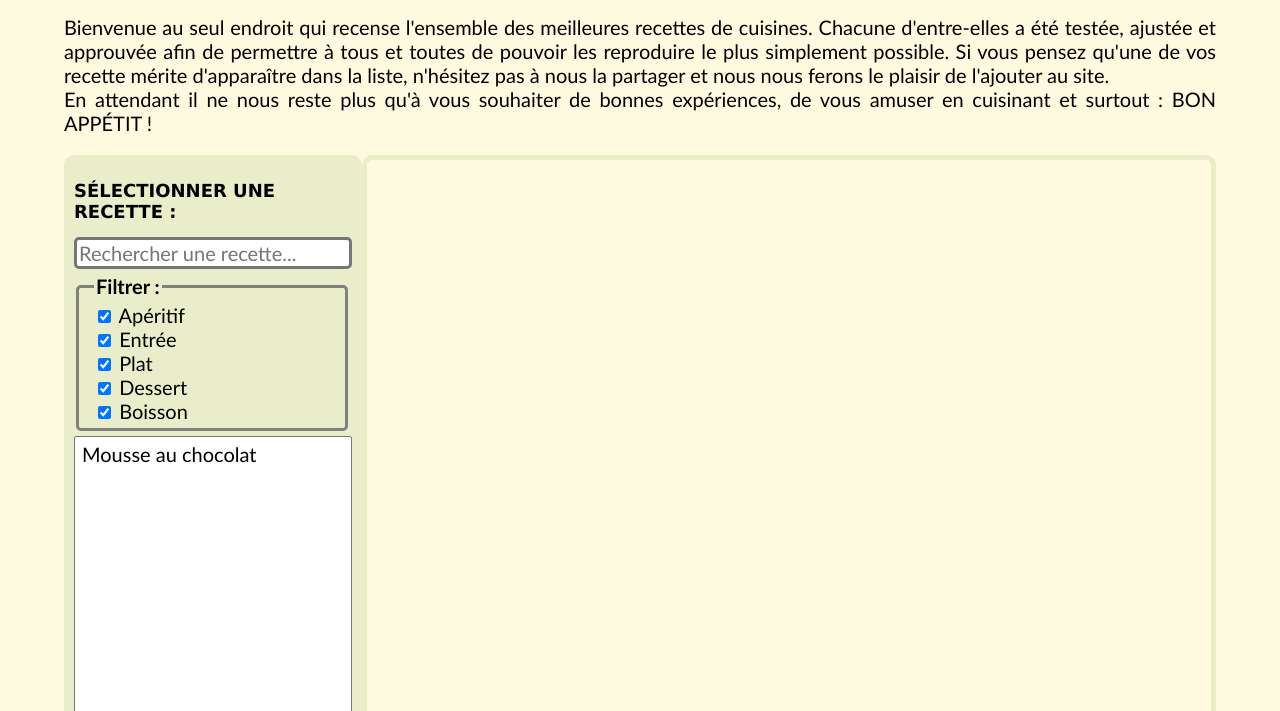
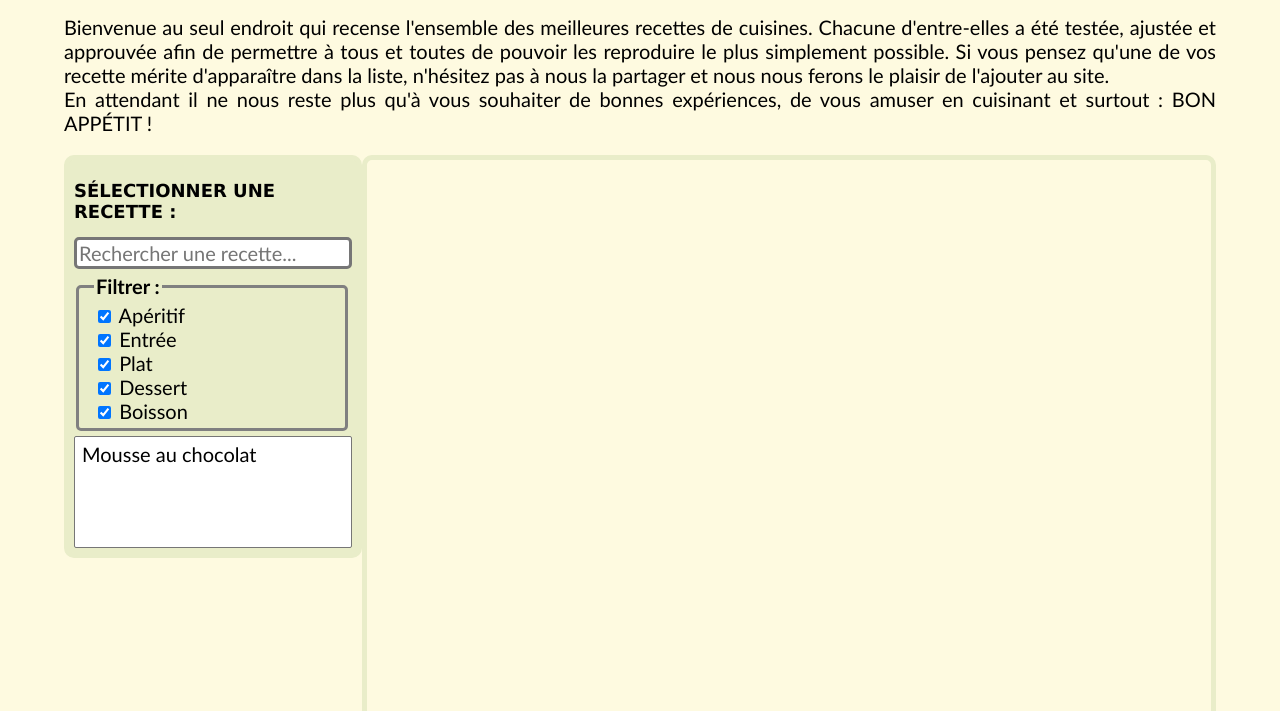
Before and after one commit to Tautheim/cooking-Perdu, a plain HTML site: page index.html in a window 1280 px wide. Shown: the part 89-800 px from the top of the page. Drawn offline with Linux system fonts and the light colour scheme.

Commit message:
correcting <select> balise
This commit correct the fact that the <select> balise is automatically reduce

```diff
--- a/index.html
+++ b/index.html
@@ -38,7 +38,7 @@
                         <label for="boisson">Boisson</label>
                     </div>
                 </fieldset>
-                <select id="listRecipes" name="listRecipes" size="25">
+                <select id="listRecipes" name="listRecipes" multiple>
                 </select>
             </section>
             <section class="showRecipe">
--- a/style.css
+++ b/style.css
@@ -111,11 +111,18 @@ fieldset{
     width: 100%;
 }
 
-#listRecipes{
+.listRecipesContainer {
+    height: 600px; /* hauteur fixe */
+    overflow-y: auto; /* défilement si trop d’éléments */
+}
+
+#listRecipes {
     width: 100%;
+    height: 100%;
     font-size: 20px;
     font-family: Calibri;
     padding: 5px;
+    box-sizing: border-box; /* pour que padding ne casse pas la taille */
 }
 
 .upper {
```
